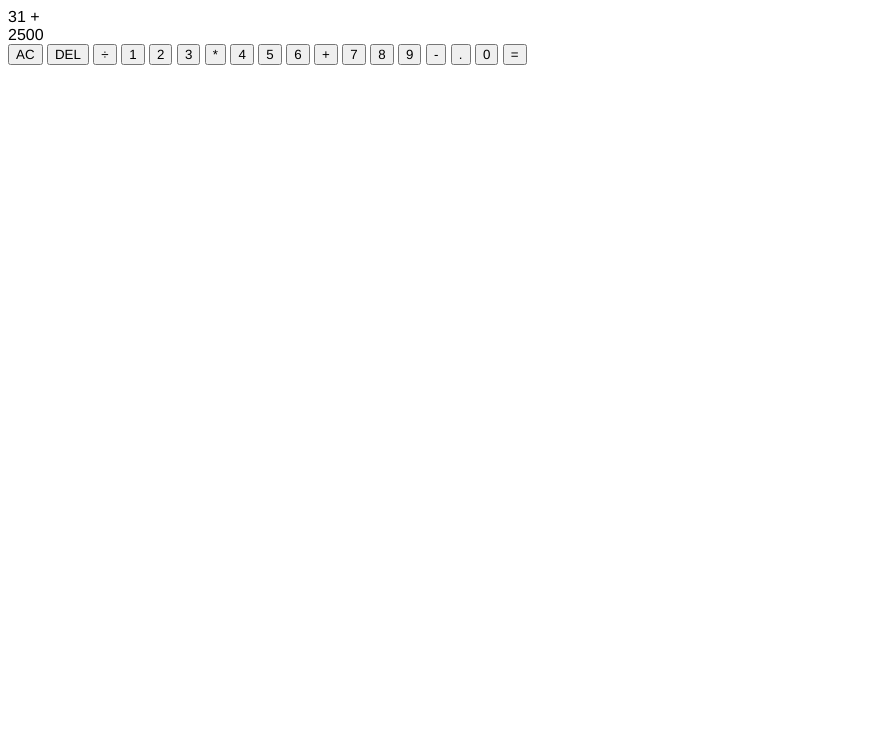
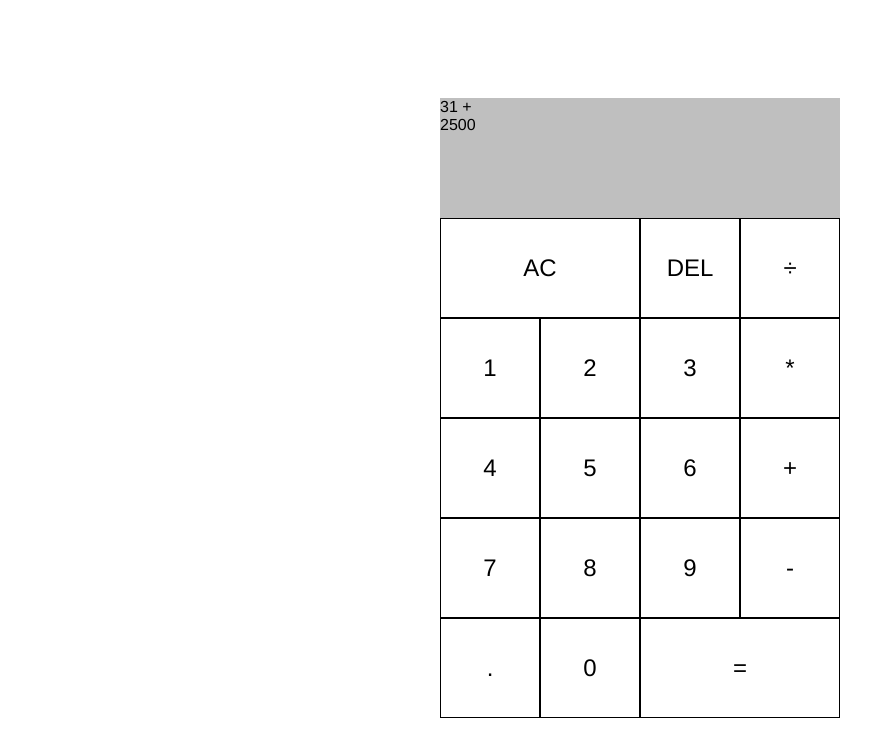
Before and after one commit to gsrockwell910/calculator, a plain HTML site: page index.html in a window 1280 px wide. Shown: the whole page, without its empty margins (0-895 px from the left). Drawn offline with Linux system fonts and the light colour scheme.

Commit message:
Add styling for output section and buttons

```diff
--- a/styles.css
+++ b/styles.css
@@ -2,5 +2,42 @@
 *, *::before, *::after {
     box-sizing: border-box;
     font-family: Helvetica, sans-serif;
+    font-weight: normal;
 }
 /* End CSS reset */
+
+/* Start container styling */
+.calculator-container {
+    min-height: 100vh;
+    display: grid;
+    justify-content: center;
+    align-content: center;
+    grid-template-columns: repeat(4, 100px);
+    grid-template-rows: minmax(120px, auto) repeat(5, 100px);
+}
+/* End container styling */
+
+/* Start output styling */
+.output-section {
+    background-color: rgba(0, 0, 0, 0.25);
+    grid-column: 1 / -1;
+}
+/* End output styling */
+
+/* Start button styling */
+.doubled {
+    grid-column: span 2;
+}
+
+.calculator-container > button {
+    outline: none;
+    border: 1px solid black;
+    font-size: 1.5rem;
+    cursor: pointer;
+    background-color: rgba(255, 255, 255, .75);
+}
+
+.calculator-container > button:hover {
+    background-color: rgba(155, 155, 155, .9);
+}
+/* End button styling */
```
